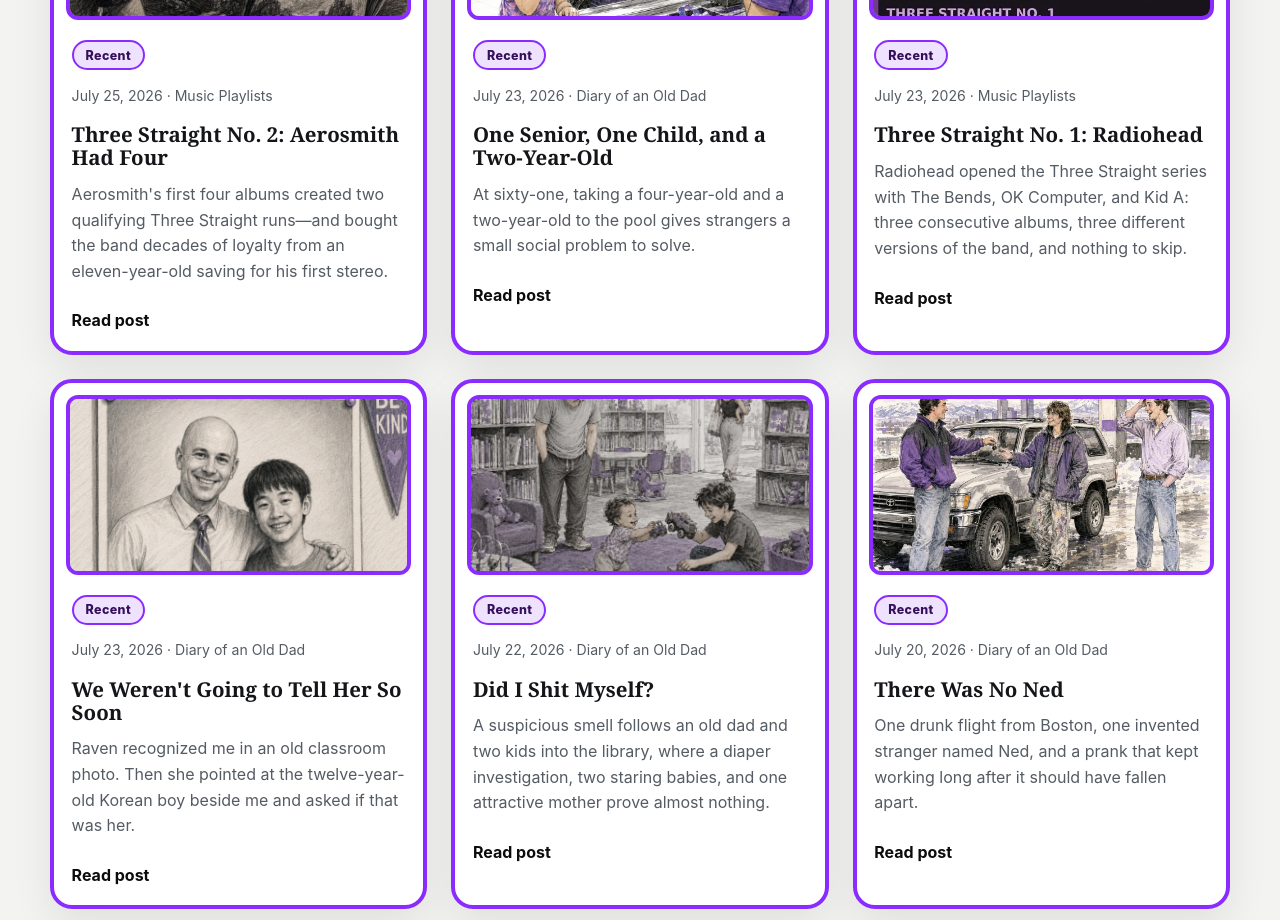
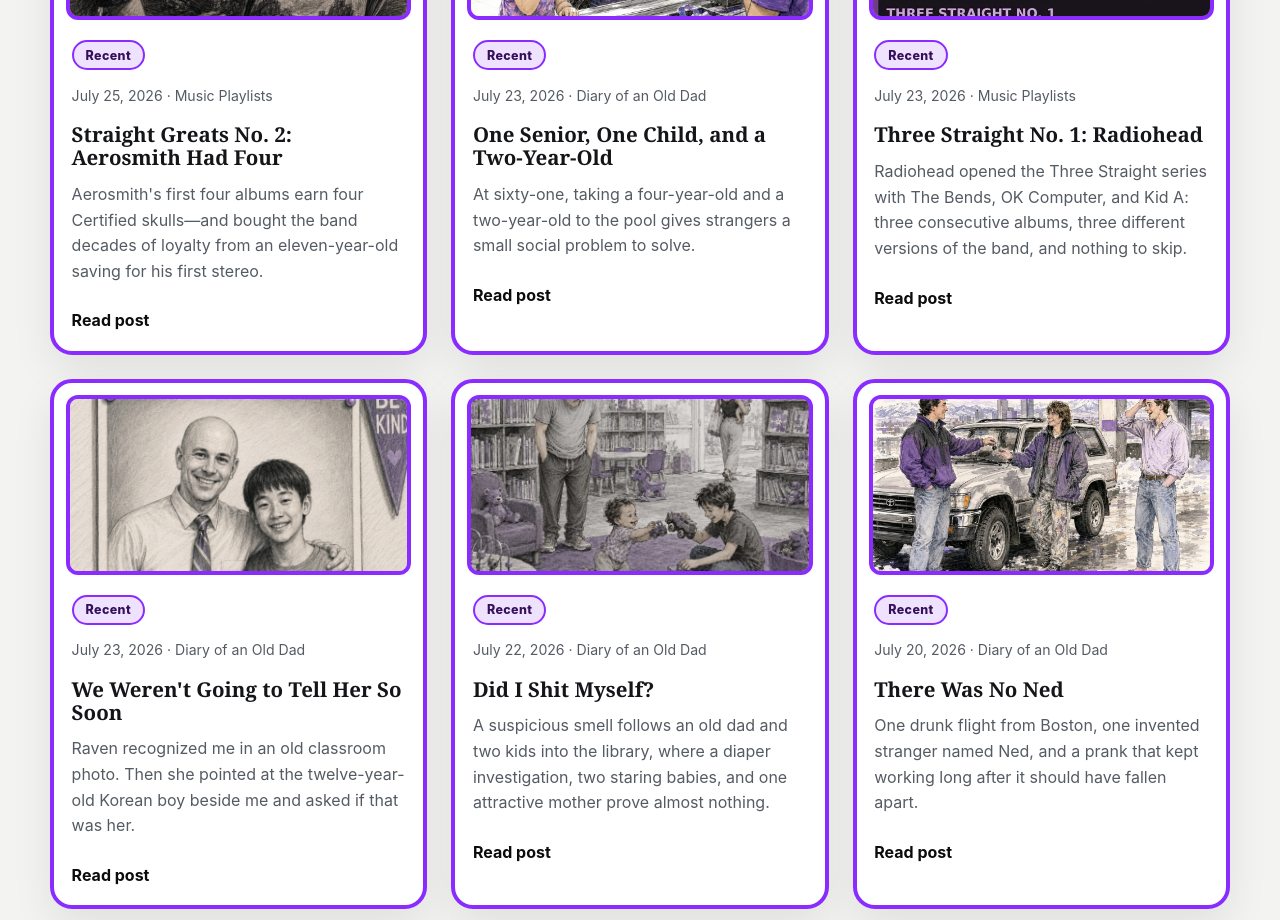
Before and after one commit to SuperDudePro/Blog-Site, a React (Vite) app: page / in a window 1280 px wide. Shown: the part 1440-2360 px from the top of the page. Built offline with nearby package versions, Linux system fonts and the light colour scheme.

Commit message:
Update Straight Greats No. 2: Aerosmith Had Four

```diff
--- a/src/content/posts/three-straight-2-aerosmith/index.ts
+++ b/src/content/posts/three-straight-2-aerosmith/index.ts
@@ -8,31 +8,36 @@ import bodyImageFour from './body-image-4.webp';
 
 const post: BlogPost = {
   slug: 'three-straight-2-aerosmith',
-  title: 'Three Straight No. 2: Aerosmith Had Four',
+  title: 'Straight Greats No. 2: Aerosmith Had Four',
   excerpt:
-    "Aerosmith's first four albums created two qualifying Three Straight runs—and bought the band decades of loyalty from an eleven-year-old saving for his first stereo.",
+    "Aerosmith's first four albums earn four Certified skulls—and bought the band decades of loyalty from an eleven-year-old saving for his first stereo.",
   section: 'music-playlists',
   publishedAt: '2026-07-25',
   status: 'Recent',
   heroImage,
   heroAlt:
-    "Charcoal-and-purple sketch of an eleven-year-old boy admiring a turntable, receiver, 8-track player, and detached speakers in a 1976 mall stereo store.",
+    "Distressed black, gold, cream, and purple Straight Greats poster certifying Aerosmith's first four albums as a clean sweep.",
   cardImage,
   cardAlt:
     "Charcoal sketch with restrained purple highlights of a boy beside a turntable, surrounded by four hand-lettered record sleeves representing Aerosmith's 1973–1976 album run.",
   bodyHtml: `
-    <p>The series is called <strong>Three Straight</strong>, and we’re already bending the rule on the second post.</p>
+    <p><strong>STRAIGHT GREATS</strong></p>
 
-    <p>Aerosmith made four great albums in a row, which gives them two different qualifying runs:</p>
+    <p><strong>FOUR STRAIGHT</strong></p>
 
-    <ol>
-      <li><em>Aerosmith</em>, <em>Get Your Wings</em>, and <em>Toys in the Attic</em></li>
-      <li><em>Get Your Wings</em>, <em>Toys in the Attic</em>, and <em>Rocks</em></li>
-    </ol>
+    <p><strong>☠☠☠☠ 4 CERTIFIED</strong></p>
 
-    <p>Leaving one of them out just to protect the name of the series would be stupid, so we’re doing all four.</p>
+    <h2>Aerosmith</h2>
 
-    <p>I understand that the first album is where people may argue with me. That’s fine. I’m counting it.</p>
+    <p><em>Aerosmith</em> · <em>Get Your Wings</em> · <em>Toys in the Attic</em> · <em>Rocks</em></p>
+
+    <p>Straight Greats is the series for artists who put together runs of nearly perfect albums, one after another. Some make it to three. A few go further. The point isn’t whether every sane person on earth has to agree. The point is that a run holds up start to finish, album after album, with no dead weight and no charity required.</p>
+
+    <p>This one gets four certified skulls: <em>Aerosmith</em>, <em>Get Your Wings</em>, <em>Toys in the Attic</em>, and <em>Rocks</em>. All four clear the line clean.</p>
+
+    <p>The debut is where people may argue with me. That’s fine. Throw it out and the next three are still an easy Straight Greats run. I’m not throwing it out.</p>
+
+    <p>No asterisk. No mercy ruling. Four albums, all good from beginning to end. And because this is now official, Aerosmith may fill out the contact form to claim its badge.</p>
 
     <p>The four albums came out in a little more than three years:</p>
 
@@ -43,9 +48,7 @@ const post: BlogPost = {
       <li><em>Rocks</em> — 1976</li>
     </ul>
 
-    <p>Four albums, all good from beginning to end.</p>
-
-    <p>That’s not just Three Straight. It’s showing off.</p>
+    <p>Three would have been enough. Four is showing off.</p>
 
     <h2><em>Aerosmith</em> — 1973</h2>
 
```
Also changed, not shown: 1 other file (tests, documents, lock files or other folders).
